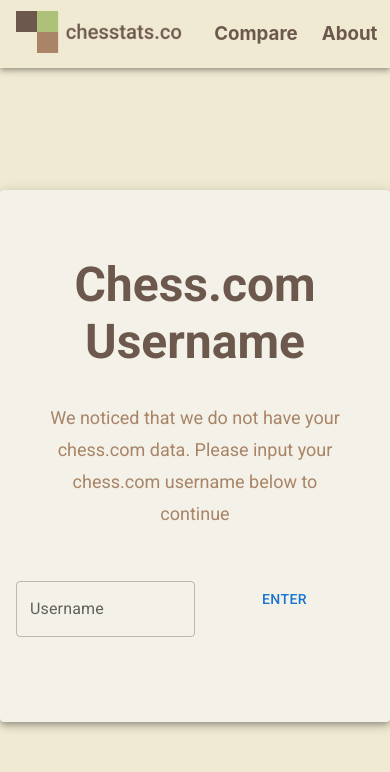
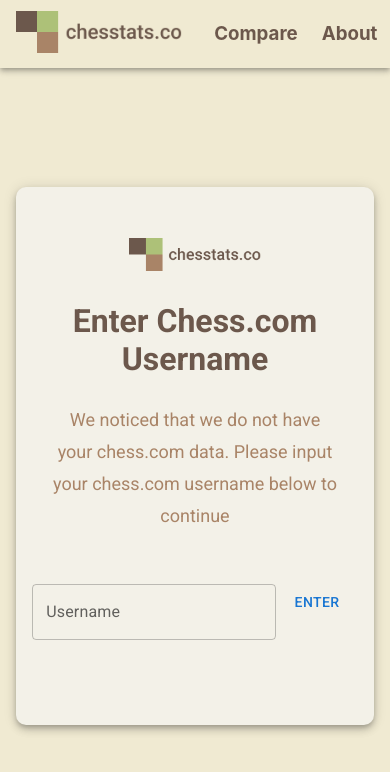
Before and after one commit to danikrisdayadi/chesstats, a React (Create React App) app in the folder client/: page /compare in a window 390 px wide. Shown: the top 772 px of the page. Built offline with nearby package versions, Linux system fonts and the light colour scheme.

Commit message:
Fixed compare page mobile responsiveness

```diff
--- a/client/src/App.scss
+++ b/client/src/App.scss
@@ -7,6 +7,12 @@
 h1 {
   font-family: "Roboto";
   font-size: 48px;
+  color: colors.$theme;
+}
+
+h2 {
+  font-family: "Roboto";
+  font-size: 32px;
   color: colors.$theme;
 }
 
--- a/client/src/pages/ComparePage.jsx
+++ b/client/src/pages/ComparePage.jsx
@@ -10,17 +10,19 @@
       justifyContent="center"
       className="grid"
     >
+      <Grid item xs={11} sm={8} md={6}>
         <Paper elevation={5} align="center" className="username-box">
-        <PaddingY padding={"2vh"} />
-        <h1>Chess.com Username</h1>
+          <PaddingY padding={"3vh"} />
+          <img src="/chesstats_navbar_logo.png" alt="logo" className="logo" />
+          <h2>Enter Chess.com Username</h2>
           <p>
-          We noticed that we do not have your chess.com data. Please input your
-          chess.com username below to continue
+            We noticed that we do not have your chess.com data. Please input
+            your chess.com username below to continue
           </p>
           <PaddingY padding={"2vh"} />
           <Container>
             <Grid container>
-            <Grid item xs={6} sm={10} justifyContent="flex-end">
+              <Grid item xs={9} sm={10} justifyContent="flex-end">
                 <TextField
                   fullWidth
                   id="outlined-basic"
@@ -28,7 +30,7 @@
                   variant="outlined"
                 />
               </Grid>
-            <Grid item xs={6} sm={2}>
+              <Grid item xs={3} sm={2}>
                 <Button>Enter</Button>
               </Grid>
             </Grid>
@@ -36,6 +38,7 @@
           <PaddingY padding={"5vh"} />
         </Paper>
       </Grid>
+    </Grid>
   );
 }
 
--- a/client/src/pages/ComparePage.scss
+++ b/client/src/pages/ComparePage.scss
@@ -7,10 +7,13 @@
 
 .username-box {
   background-color: colors.$white-yellow;
-  min-width: fit-content;
-  width: 50vw;
+  border-radius: 10px;
 }
 
 .username-box p {
   width: 80%;
 }
+
+.username-box img {
+  height: 4vh;
+}
```
Lines whose indentation alone changed are shown as unchanged.
